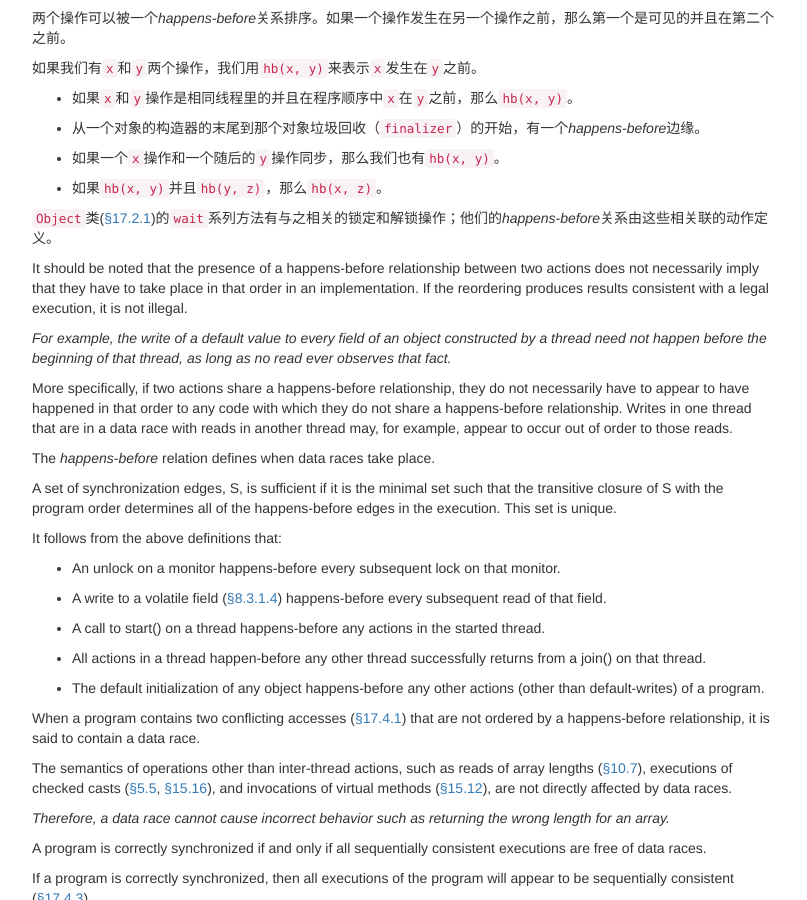
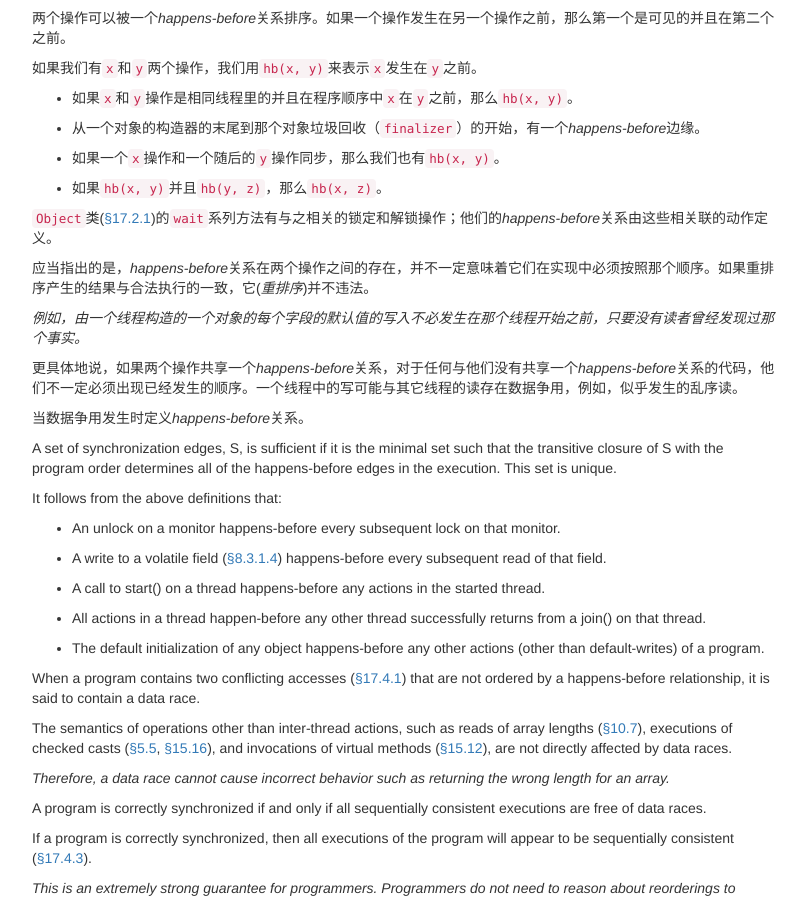
Before and after one commit to cjm0000000/cjm0000000.github.io, a Jekyll site: the page built from _posts/Java/201403/2014-03-03-java-memory-model.md, in a window 1280 px wide and 900 px high, scrolled down 4272 px. Shown: the whole window, without its empty margins (318-1125 px from the left). Built offline with Jekyll 4.4.1, drawn with Linux system fonts in a browser that asks for light colours; nearby versions of some CDN libraries; library files that are not in the unit come from our copies; comment, search, counter and statistics services are not loaded.

Commit message:
translate

```diff
--- a/_posts/Java/201403/2014-03-03-java-memory-model.md
+++ b/_posts/Java/201403/2014-03-03-java-memory-model.md
@@ -213,13 +213,13 @@ tags: [JLS]
 
 `Object`类([§17.2.1](http://docs.oracle.com/javase/specs/jls/se7/html/jls-17.html#jls-17.2.1))的`wait`系列方法有与之相关的锁定和解锁操作；他们的*happens-before*关系由这些相关联的动作定义。
 
-It should be noted that the presence of a happens-before relationship between two actions does not necessarily imply that they have to take place in that order in an implementation. If the reordering produces results consistent with a legal execution, it is not illegal.
+应当指出的是，*happens-before*关系在两个操作之间的存在，并不一定意味着它们在实现中必须按照那个顺序。如果重排序产生的结果与合法执行的一致，它(*重排序*)并不违法。
 
-*For example, the write of a default value to every field of an object constructed by a thread need not happen before the beginning of that thread, as long as no read ever observes that fact.*
+*例如，由一个线程构造的一个对象的每个字段的默认值的写入不必发生在那个线程开始之前，只要没有读者曾经发现过那个事实。*
 
-More specifically, if two actions share a happens-before relationship, they do not necessarily have to appear to have happened in that order to any code with which they do not share a happens-before relationship. Writes in one thread that are in a data race with reads in another thread may, for example, appear to occur out of order to those reads.
+更具体地说，如果两个操作共享一个*happens-before*关系，对于任何与他们没有共享一个*happens-before*关系的代码，他们不一定必须出现已经发生的顺序。一个线程中的写可能与其它线程的读存在数据争用，例如，似乎发生的乱序读。
 
-The *happens-before* relation defines when data races take place.
+当数据争用发生时定义*happens-before*关系。
 
 A set of synchronization edges, S, is sufficient if it is the minimal set such that the transitive closure of S with the program order determines all of the happens-before edges in the execution. This set is unique.
 
```
